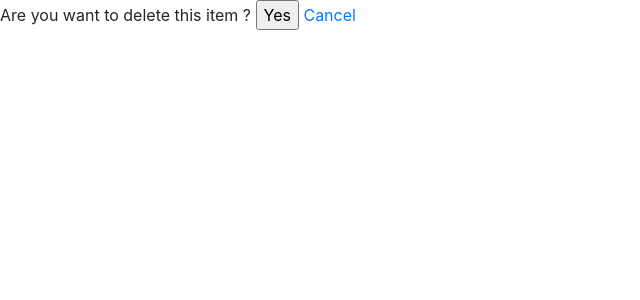
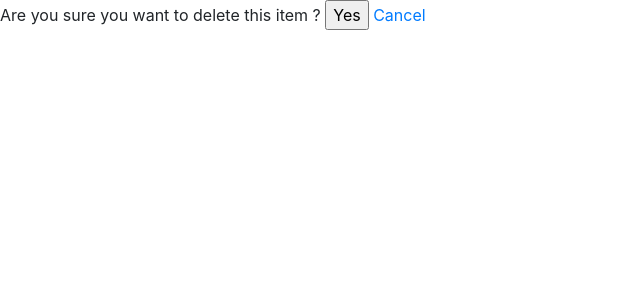
Before and after one commit to SofianM17/django-schoolmanager, a Django app: page /delete-class/1 in a window 1280 px wide. Shown: the top 300 px of the page, without its empty margins (0-640 px from the left). Run offline with Django 3.2, Linux system fonts and the light colour scheme; some libraries are stand-ins or nearby versions.

```diff
--- a/schoolmanager/templates/schoolapi/delete_view.html
+++ b/schoolmanager/templates/schoolapi/delete_view.html
@@ -14,11 +14,9 @@
 </head>
 <body>
     <div class="main">
-        <!-- Create a Form -->
         <form method="POST">
-            <!-- Security token by Django -->
             {% csrf_token %}
-            Are you want to delete this item ?
+            Are you sure you want to delete this item ?
             <input type="submit" value="Yes" />
             <a href="/">Cancel </a>
         </form>
```
Also changed, not shown: schoolmanager/db.sqlite3.
